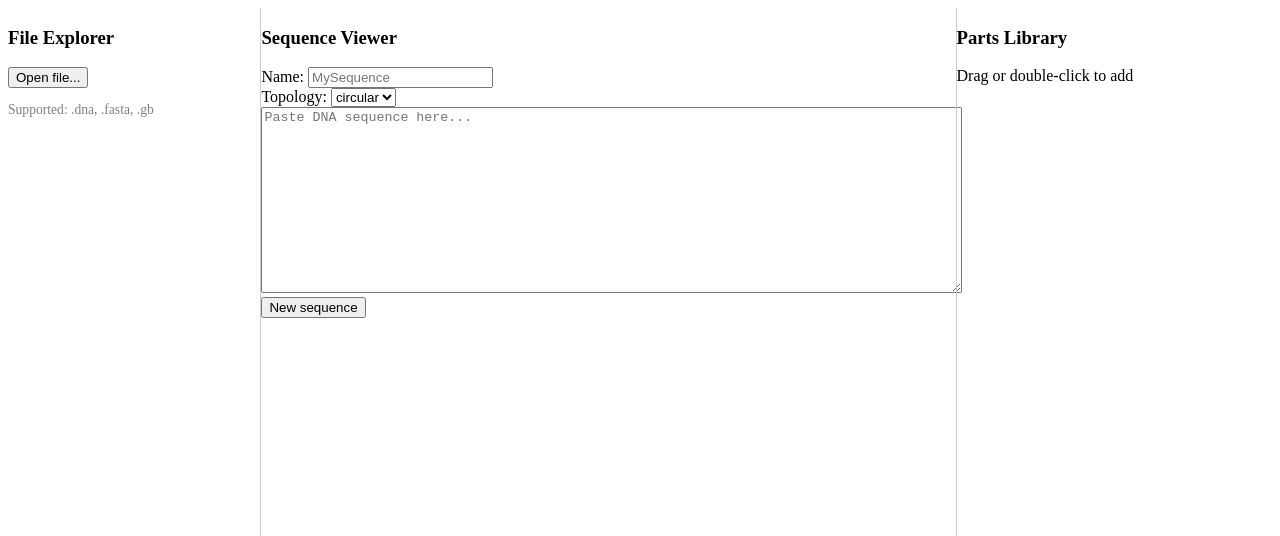
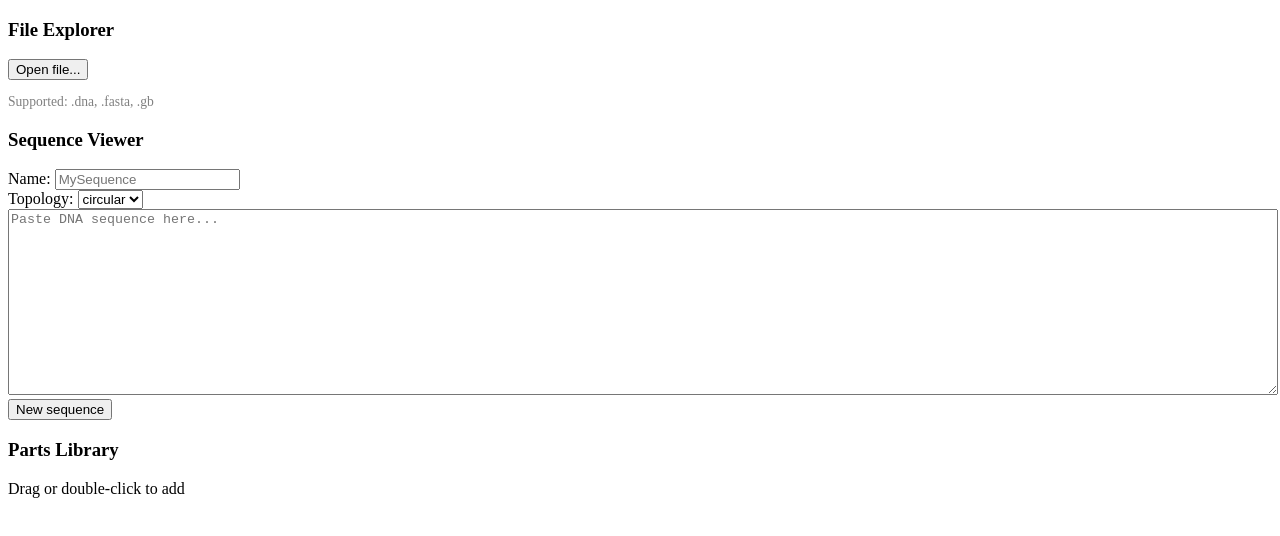
Before and after one commit to Hitorux90/NAipE, a React (Vite) app in the folder src/: page / in a window 1280 px wide. Shown: the top 536 px of the page. Built offline with nearby package versions, Linux system fonts and the light colour scheme.

Commit message:
feat: ticket 1b.1 tokens+reset+wire; 1b.11 install lucide-react; 1b.2 layout grid; 1b.12 empty state

```diff
--- a/src/package.json
+++ b/src/package.json
@@ -13,6 +13,7 @@
   },
   "dependencies": {
     "@tauri-apps/api": "^2.0.0",
+    "lucide-react": "^1.28.0",
     "react": "^18.3.1",
     "react-dom": "^18.3.1",
     "zustand": "^4.5.0"
--- a/src/src/App.tsx
+++ b/src/src/App.tsx
@@ -58,28 +58,34 @@
   };
 
   return (
-    <div style={{ display: 'flex', height: '100vh' }}>
-      <div style={{ width: '20%', borderRight: '1px solid #ccc' }}>
+    <div className="app">
+      <input
+        ref={fileInputRef}
+        type="file"
+        accept=".dna,.fasta,.gb"
+        style={{ display: 'none' }}
+        onChange={handleFileChange}
+      />
+      <aside className="layout__rail" data-testid="nav-rail">
+        {/* NavRail placeholder for 1b.6 */}
+      </aside>
+      <aside className="layout__sidebar--left">
         <FileExplorer
           sequences={sequences}
           selectedId={activeId}
           onSelect={selectSequence}
           onOpenSelected={handleOpenSelected}
         />
-        <input
-          ref={fileInputRef}
-          type="file"
-          accept=".dna,.fasta,.gb"
-          style={{ display: 'none' }}
-          onChange={handleFileChange}
-        />
-      </div>
-      <div style={{ width: '55%' }}>
+      </aside>
+      <main className="layout__canvas">
         <SequenceViewer sequence={activeSequence} onChange={setActiveSequence} onCreateSequence={handleCreateSequence} />
-      </div>
-      <div style={{ width: '25%', borderLeft: '1px solid #ccc' }}>
+      </main>
+      <aside className="layout__sidebar--right">
         <PartsLibrary parts={parts} />
-      </div>
+      </aside>
+      <footer className="layout__status-bar" data-testid="status-bar">
+        {/* StatusBar placeholder for 1b.7 */}
+      </footer>
     </div>
   );
 }
--- /dev/null
+++ b/src/styles/layout.css
@@ -0,0 +1,58 @@
+/* ============================================================
+   NAipE — Layout (Fase 1b)
+   Three-panel + rail + status bar layout.
+   ============================================================ */
+
+.app {
+  display: grid;
+  grid-template-columns: var(--layout-nav-rail-width, 56px) var(--layout-sidebar-width, 240px) 1fr var(--layout-right-sidebar-width, 280px);
+  grid-template-rows: 1fr var(--layout-status-bar-height, 24px);
+  grid-template-areas:
+    "rail sidebar-left canvas sidebar-right"
+    "rail status-bar status-bar status-bar";
+  height: 100vh;
+  width: 100vw;
+  background: var(--color-bg-canvas, #FFFFFF);
+}
+
+.layout__rail {
+  grid-area: rail;
+  width: var(--layout-nav-rail-width, 56px);
+  background: var(--color-bg-rail, #F3F4F6);
+  border-right: 1px solid var(--color-border-subtle, #E5E7EB);
+}
+
+.layout__sidebar--left {
+  grid-area: sidebar-left;
+  width: var(--layout-sidebar-width, 240px);
+  background: var(--color-bg-sidebar, #F9FAFB);
+  border-right: 1px solid var(--color-border-subtle, #E5E7EB);
+  display: flex;
+  flex-direction: column;
+  overflow: hidden;
+}
+
+.layout__canvas {
+  grid-area: canvas;
+  background: var(--color-bg-canvas, #FFFFFF);
+  overflow: hidden;
+  display: flex;
+  flex-direction: column;
+}
+
+.layout__sidebar--right {
+  grid-area: sidebar-right;
+  width: var(--layout-right-sidebar-width, 280px);
+  background: var(--color-bg-sidebar, #F9FAFB);
+  border-left: 1px solid var(--color-border-subtle, #E5E7EB);
+  display: flex;
+  flex-direction: column;
+  overflow: hidden;
+}
+
+.layout__status-bar {
+  grid-area: status-bar;
+  height: var(--layout-status-bar-height, 24px);
+  background: var(--color-bg-status, #F9FAFB);
+  border-top: 1px solid var(--color-border-subtle, #E5E7EB);
+}
```
Also changed, not shown: 2 other files (tests, documents, lock files or other folders).
